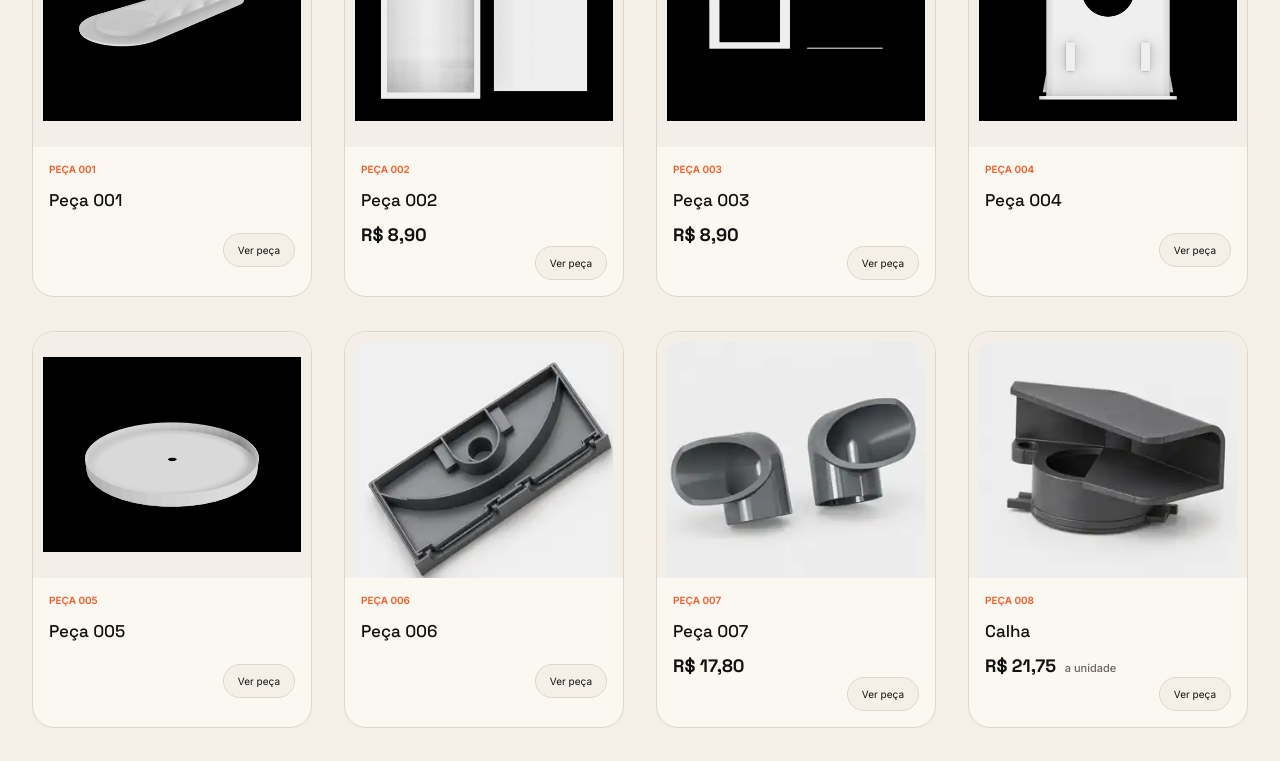
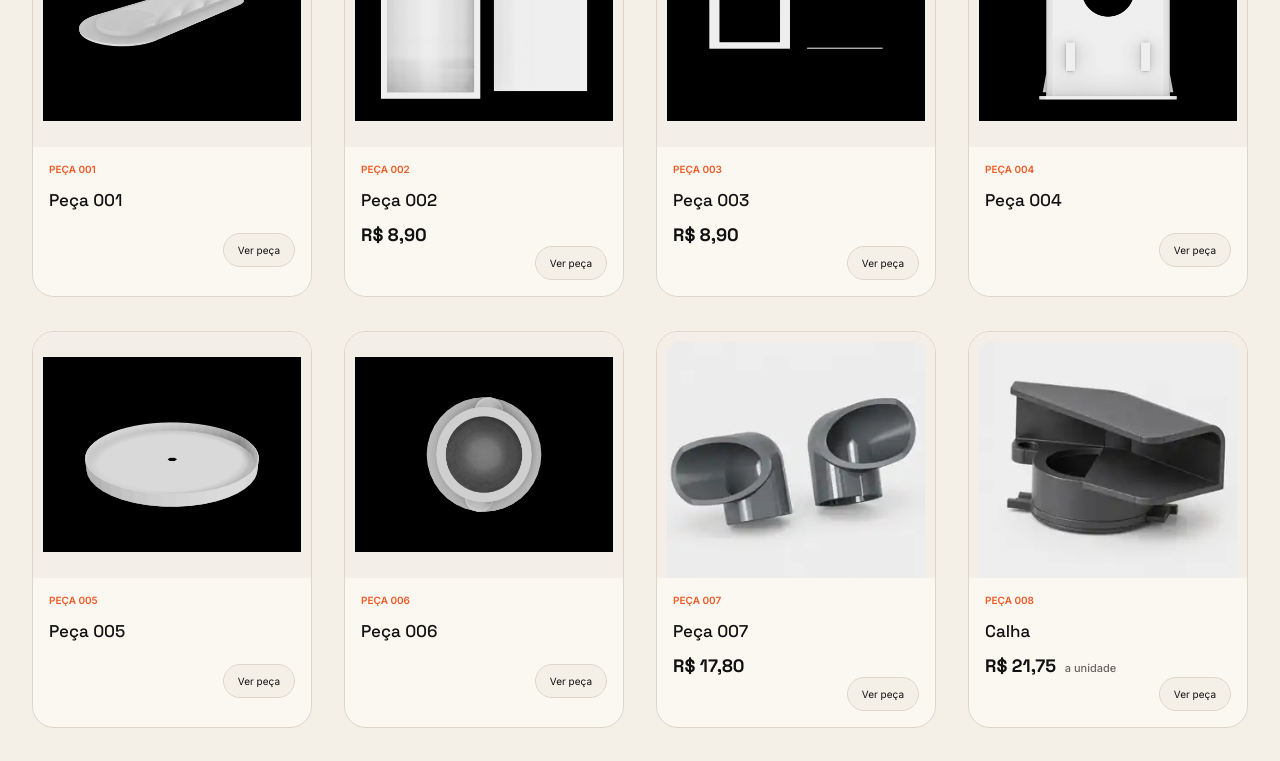
Before and after one commit to GJurass/3duna-catalogo, a Nuxt app: page / in a window 1280 px wide. Shown: the part 470-1231 px from the top of the page. Built offline with nearby package versions, Linux system fonts and the light colour scheme.

Commit message:
feat: adiciona carrossel de imagens à peça 006

```diff
--- a/app/data/products.ts
+++ b/app/data/products.ts
@@ -95,6 +95,13 @@ const productOverrides: Record<string, Partial<Product>> = {
       '/products/005-2.png'
     ]
   },
+  '006': {
+    image: '/products/006-1.png',
+    images: [
+      '/products/006-1.png',
+      '/products/006-2.png'
+    ]
+  },
   '007': {
     price: 'R$ 17,80'
   },
```
Also changed, not shown: public/products/006-1.png (added), public/products/006-2.png (added).
